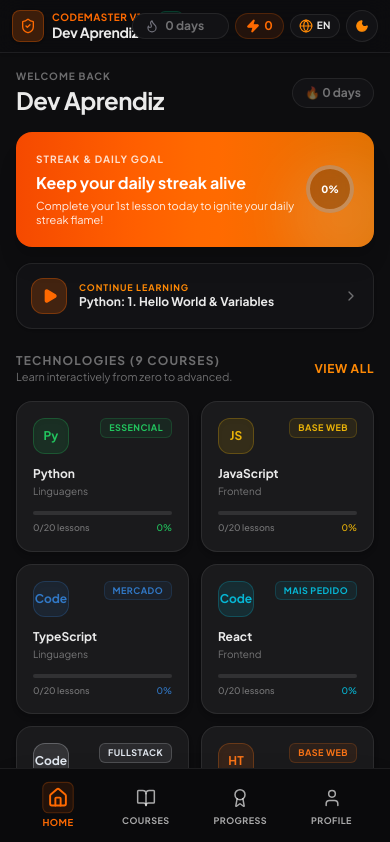
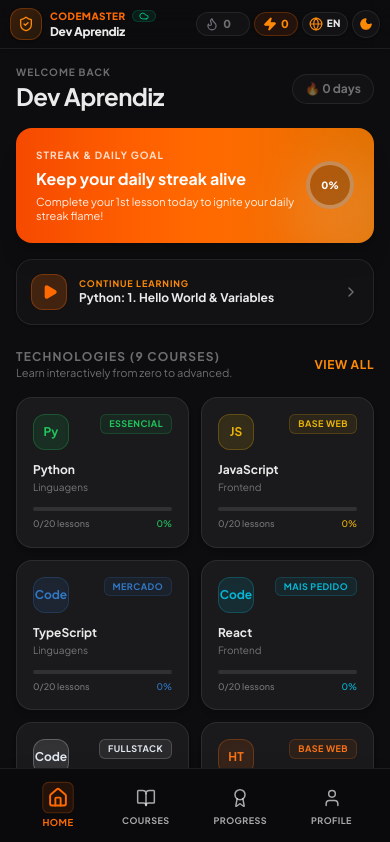
Before and after one commit to josepintoeng-cpu/CodeMaste, a React (Vite) app: page / in a window 390 px wide. Shown: the top 842 px of the page. Built offline with nearby package versions, Linux system fonts and the light colour scheme; a web font is replaced by a local one.

Commit message:
refactor: improve header and streak counter layout
Adjust padding, spacing, and font sizing to optimize the header and streak counter for mobile responsiveness.

```diff
--- a/src/components/Header.tsx
+++ b/src/components/Header.tsx
@@ -28,31 +28,35 @@ export const Header: React.FC<HeaderProps> = ({
   const { t, language, toggleLanguage } = useI18n();
 
   return (
-    <header className="sticky top-0 z-40 bg-[var(--header-bg)] backdrop-blur-md border-b border-[var(--border-subtle)] text-[var(--text-primary)] px-3 sm:px-4 py-2.5 sm:py-3 shadow-sm transition-colors duration-200">
-      <div className="max-w-md md:max-w-4xl mx-auto flex items-center justify-between gap-2">
+    <header className="sticky top-0 z-40 bg-[var(--header-bg)] backdrop-blur-md border-b border-[var(--border-subtle)] text-[var(--text-primary)] px-2.5 sm:px-4 py-2 sm:py-2.5 shadow-sm transition-colors duration-200">
+      <div className="max-w-md md:max-w-4xl mx-auto flex items-center justify-between gap-1.5 sm:gap-3">
         {/* Left Section: Back Button or Logo & User Title */}
-        <div className="flex items-center gap-2 min-w-0">
+        <div className="flex items-center gap-2 min-w-0 flex-1 sm:flex-initial">
           {onBack ? (
             <motion.button
               whileHover={{ scale: 1.02 }}
               whileTap={{ scale: 0.94 }}
               onClick={onBack}
-              className="flex items-center gap-1.5 px-3 py-1.5 rounded-xl bg-orange-500/15 hover:bg-orange-500/25 active:bg-orange-500/30 text-orange-400 border border-orange-500/30 text-xs font-black transition-all touch-btn shadow-sm shrink-0"
+              className="flex items-center gap-1.5 px-2.5 sm:px-3 py-1.5 rounded-xl bg-orange-500/15 hover:bg-orange-500/25 active:bg-orange-500/30 text-orange-400 border border-orange-500/30 text-xs font-black transition-all touch-btn shadow-sm shrink-0"
               title={backLabel || t('nav.back')}
             >
               <ArrowLeft className="w-4 h-4 stroke-[2.5]" />
-              <span className="text-[11px] uppercase tracking-wider font-extrabold">
+              <span className="text-[10px] sm:text-[11px] uppercase tracking-wider font-extrabold">
                 {backLabel || t('nav.back')}
               </span>
             </motion.button>
           ) : (
-            <div className="flex items-center gap-2 cursor-pointer touch-btn" onClick={onProfileClick}>
-              <div className="w-8 h-8 rounded-lg bg-orange-500/20 text-orange-500 border border-orange-500/30 flex items-center justify-center font-bold text-xs shrink-0 shadow-sm">
-                <ShieldCheck className="w-4 h-4 text-orange-500" />
+            <div
+              className="flex items-center gap-2 cursor-pointer touch-btn min-w-0 group"
+              onClick={onProfileClick}
+            >
+              <div className="w-8 h-8 rounded-xl bg-gradient-to-br from-orange-500/20 to-amber-500/10 text-orange-400 border border-orange-500/30 flex items-center justify-center font-bold text-xs shrink-0 shadow-sm group-hover:border-orange-500/50 transition-colors">
+                <ShieldCheck className="w-4 h-4 text-orange-400" />
               </div>
-              <div className="min-w-0">
-                <div className="text-[10px] uppercase font-bold text-orange-500 tracking-wider leading-tight flex items-center gap-1.5">
-                  <span className="truncate">{t('app.name')} {t('app.version')}</span>
+              <div className="min-w-0 overflow-hidden">
+                <div className="text-[10px] uppercase font-black text-orange-500 tracking-wider leading-none flex items-center gap-1.5 mb-0.5">
+                  <span className="truncate">{t('app.name')}</span>
+                  <span className="text-[9px] opacity-70 font-mono hidden xs:inline">{t('app.version')}</span>
                   {/* Status de Sincronização Inteligente */}
                   {syncStatus && (
                     <span
@@ -94,8 +98,8 @@ export const Header: React.FC<HeaderProps> = ({
                     </span>
                   )}
                 </div>
-                <h1 className="text-sm font-bold tracking-tight text-[var(--text-primary)] leading-tight truncate">
-                  {progress.userName}
+                <h1 className="text-xs sm:text-sm font-extrabold tracking-tight text-[var(--text-primary)] leading-tight truncate">
+                  {progress.userName || 'Dev Aprendiz'}
                 </h1>
               </div>
             </div>
@@ -103,7 +107,7 @@ export const Header: React.FC<HeaderProps> = ({
         </div>
 
         {/* Right Section Gamification Stats: Streak & XP & Language & Theme Toggle */}
-        <div className="flex items-center gap-1.5 sm:gap-2 shrink-0">
+        <div className="flex items-center gap-1 sm:gap-1.5 shrink-0">
           {/* Elemento Streak Counter Diário */}
           <StreakCounter
             progress={progress}
@@ -113,21 +117,21 @@ export const Header: React.FC<HeaderProps> = ({
 
           {/* Pontos de Experiência / XP */}
           <div
-            className="flex items-center gap-1 px-2.5 py-1 rounded-full bg-orange-500/10 border border-orange-500/20 text-orange-500 text-xs font-bold"
+            className="flex items-center gap-1 px-2 sm:px-2.5 py-1 rounded-full bg-orange-500/10 border border-orange-500/25 text-orange-400 text-xs font-black shadow-sm"
             title={t('header.xpTitle')}
           >
-            <Zap className="w-3.5 h-3.5 fill-orange-500 text-orange-500 shrink-0" />
-            <span>{progress.xp}</span>
+            <Zap className="w-3.5 h-3.5 fill-orange-400 text-orange-400 shrink-0" />
+            <span className="text-[11px] sm:text-xs">{progress.xp}</span>
           </div>
 
           {/* Quick Language Toggle */}
           <button
             onClick={toggleLanguage}
-            className="flex items-center gap-1 px-2 py-1 rounded-full bg-[var(--bg-surface)] hover:bg-[var(--border-strong)] border border-[var(--border-subtle)] text-xs font-bold text-[var(--text-primary)] transition-all touch-btn"
+            className="flex items-center gap-1 px-1.5 sm:px-2 py-1 rounded-full bg-[var(--bg-surface)] hover:bg-[var(--border-strong)] border border-[var(--border-subtle)] text-xs font-bold text-[var(--text-primary)] transition-all touch-btn shadow-sm"
             title={language === 'pt' ? 'Switch to English' : 'Mudar para Português'}
           >
-            <Globe className="w-3.5 h-3.5 text-orange-400" />
-            <span className="text-[10px] font-bold uppercase tracking-wider">
+            <Globe className="w-3.5 h-3.5 text-orange-400 shrink-0" />
+            <span className="text-[10px] font-black uppercase tracking-wider">
               {language === 'pt' ? 'PT' : 'EN'}
             </span>
           </button>
@@ -135,7 +139,7 @@ export const Header: React.FC<HeaderProps> = ({
           {/* Theme Toggle Button */}
           <button
             onClick={onToggleTheme}
-            className="flex items-center justify-center p-1.5 rounded-full bg-[var(--bg-surface)] hover:bg-[var(--border-strong)] border border-[var(--border-subtle)] text-xs font-medium text-[var(--text-primary)] transition-all touch-btn min-w-[32px] min-h-[32px]"
+            className="flex items-center justify-center w-7 h-7 sm:w-8 sm:h-8 rounded-full bg-[var(--bg-surface)] hover:bg-[var(--border-strong)] border border-[var(--border-subtle)] text-xs font-medium text-[var(--text-primary)] transition-all touch-btn shadow-sm shrink-0"
             title={isDark ? t('header.themeDarkActive') : t('header.themeLightActive')}
           >
             {isDark ? (
--- a/src/components/StreakCounter.tsx
+++ b/src/components/StreakCounter.tsx
@@ -70,11 +70,11 @@ export const StreakCounter: React.FC<StreakCounterProps> = ({
 
   if (variant === 'compact') {
     return (
-      <div className="relative">
+      <div className="relative shrink-0">
         <motion.button
           whileTap={{ scale: 0.95 }}
           onClick={() => setShowTooltip(!showTooltip)}
-          className={`flex items-center gap-1.5 px-3 py-1 rounded-full text-xs font-bold transition-all border touch-btn ${
+          className={`flex items-center gap-1 sm:gap-1.5 px-2 sm:px-2.5 py-1 rounded-full text-xs font-bold transition-all border touch-btn ${
             isCompletedToday
               ? 'bg-gradient-to-r from-orange-500/20 to-amber-500/20 text-orange-400 border-orange-500/40 shadow-sm'
               : streak > 0
@@ -103,11 +103,14 @@ export const StreakCounter: React.FC<StreakCounterProps> = ({
               }`}
             />
           </motion.div>
-          <span>{streak} {streak === 1 ? (language === 'pt' ? 'dia' : 'day') : (language === 'pt' ? 'dias' : 'days')}</span>
+          <span className="font-extrabold text-[11px] sm:text-xs">{streak}</span>
+          <span className="hidden sm:inline text-[11px] font-medium opacity-90">
+            {streak === 1 ? (language === 'pt' ? 'dia' : 'day') : (language === 'pt' ? 'dias' : 'days')}
+          </span>
           {isCompletedToday ? (
-            <span className="w-1.5 h-1.5 rounded-full bg-emerald-400 animate-pulse" />
+            <span className="w-1.5 h-1.5 rounded-full bg-emerald-400 animate-pulse shrink-0" />
           ) : (
-            <span className="w-1.5 h-1.5 rounded-full bg-amber-400 animate-ping" />
+            <span className="w-1.5 h-1.5 rounded-full bg-amber-400 animate-ping shrink-0" />
           )}
         </motion.button>
 
```
